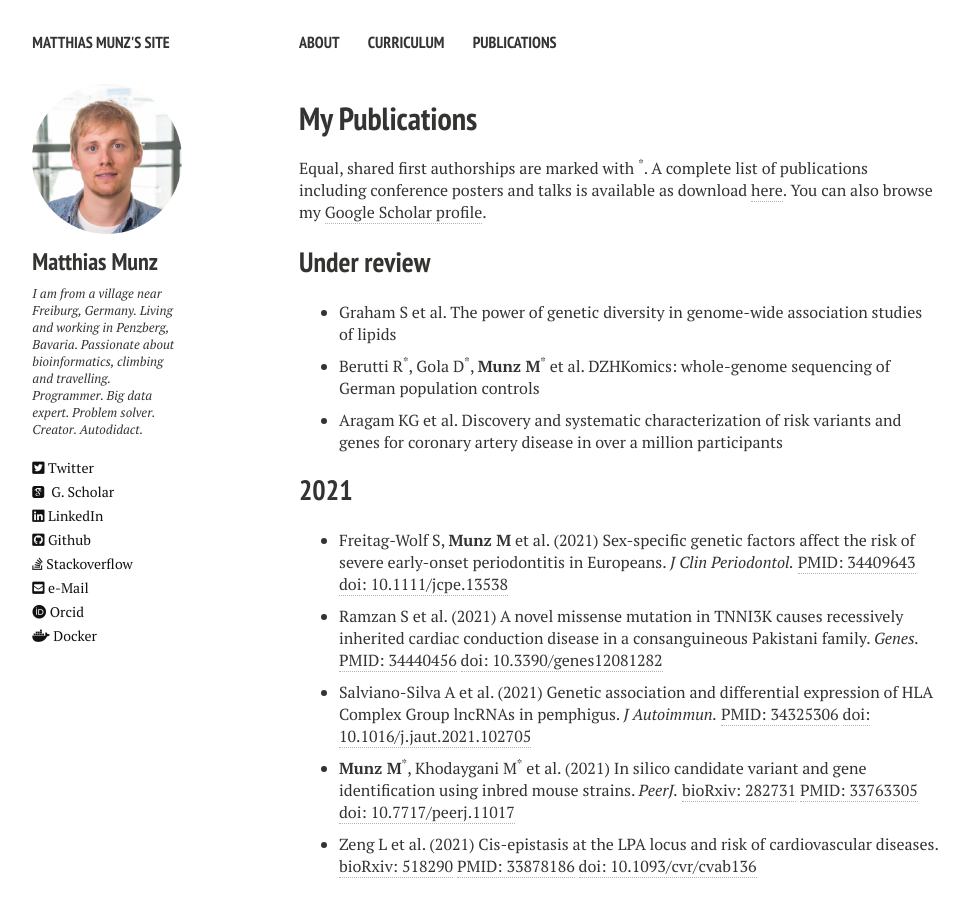
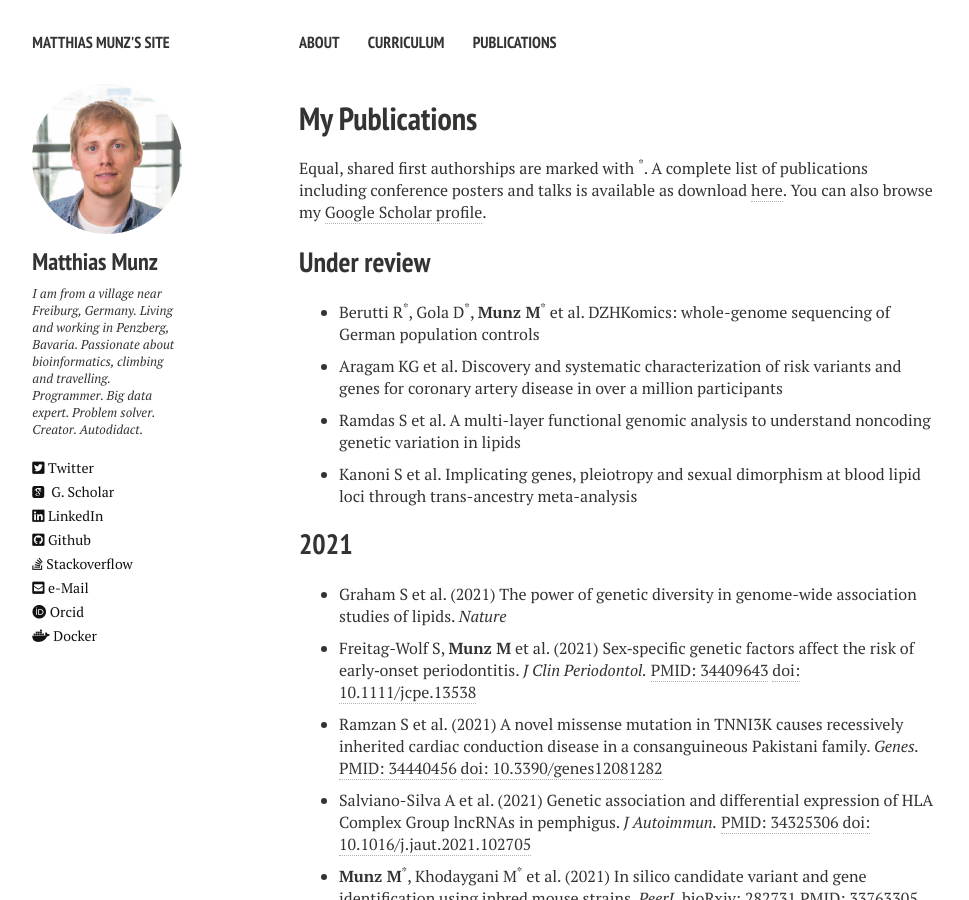
Before and after one commit to matmu/matmu.github.io-deprecated, a Jekyll site: the page built from _pages/publications.md, in a window 1280 px wide and 900 px high. Shown: the whole window, without its empty margins (21-990 px from the left). Built offline with Jekyll 4.4.1, drawn with Linux system fonts in a browser that asks for light colours; nearby versions of some CDN libraries.

Commit message:
Update publications.yml

```diff
--- a/_data/publications.yml
+++ b/_data/publications.yml
@@ -1,17 +1,22 @@
 
 - year: "Under review"
   publications:
-    - authors: "Graham S et al."
-      title: "The power of genetic diversity in genome-wide association studies of lipids"
     - authors: "Berutti R<sup>*</sup>, Gola D<sup>*</sup>, <b>Munz M</b><sup>*</sup> et al."
       title: "DZHKomics: whole-genome sequencing of German population controls"
     - authors: "Aragam KG et al."
       title: "Discovery and systematic characterization of risk variants and genes for coronary artery disease in over a million participants"
+    - authors: "Ramdas S et al."
+      title: "A multi-layer functional genomic analysis to understand noncoding genetic variation in lipids"
+    - authors: "Kanoni S et al."
+      title: "Implicating genes, pleiotropy and sexual dimorphism at blood lipid loci through trans-ancestry meta-analysis"
 
 - year: 2021
   publications:
+    - authors: "Graham S et al."
+      title: "The power of genetic diversity in genome-wide association studies of lipids."
+      journal: "Nature"
     - authors: "Freitag-Wolf S, <b>Munz M</b> et al."
-      title: "Sex-specific genetic factors affect the risk of severe early-onset periodontitis in Europeans."
+      title: "Sex‐specific genetic factors affect the risk of early‐onset periodontitis."
       journal: "J Clin Periodontol."
       doi: "10.1111/jcpe.13538"
       pmid: 34409643
```
